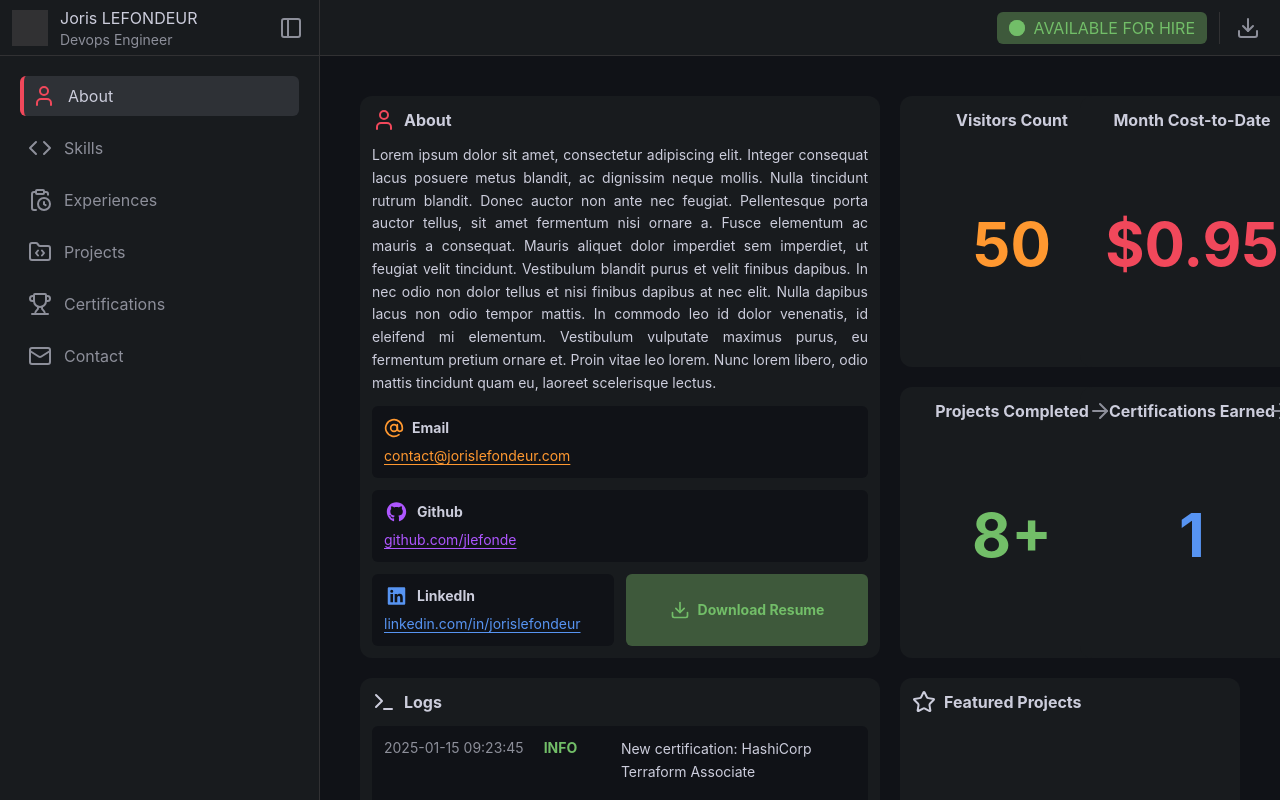
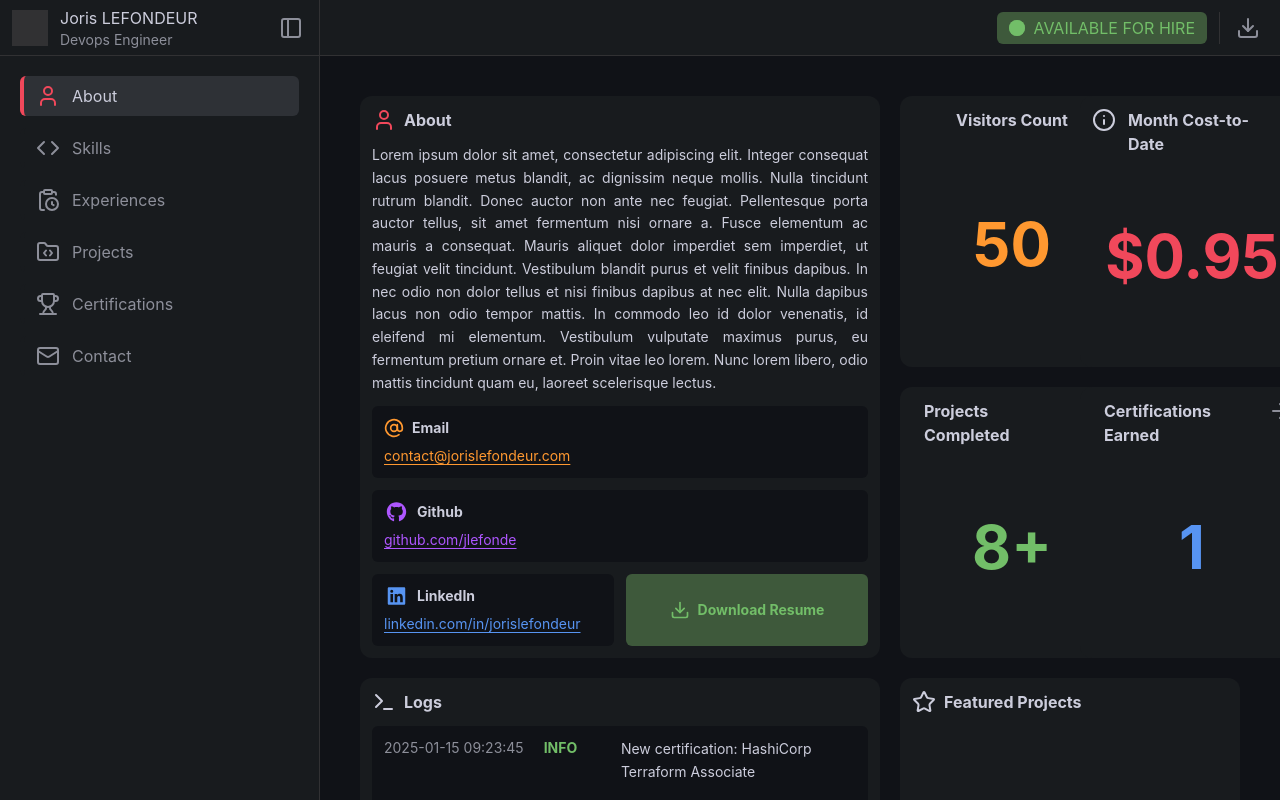
Before and after one commit to jlefonde/portfolio-frontend, a Vue app: page /about in a window 1280 px wide. Built offline with nearby package versions, Linux system fonts and the light colour scheme.

Commit message:
Added collapsable sidebar

```diff
--- /dev/null
+++ b/src/components/InfoTooltip.vue
@@ -0,0 +1,25 @@
+<script setup lang="ts">
+import { InfoIcon } from "lucide-vue-next";
+
+const props = withDefaults(defineProps<{
+  position?: "top" | "bottom" | "left" | "right";
+}>(), {
+  position: "top",
+});
+
+const positionClass = new Map<string, string>([
+  ["top", "bottom-full"],
+  ["bottom", "top-full"],
+  ["left", "right-full"],
+  ["right", "left-full"],
+]);
+</script>
+
+<template>
+  <div class="relative group flex items-center">
+    <InfoIcon class="cursor-help transition-colors text-base-50 hover:text-base-100" />
+    <div :class="positionClass.get(props.position)" class="absolute z-50 m-2 flex w-max origin-right flex-col gap-3 rounded-lg border border-base-150 bg-base-350/95 p-3 text-xs shadow-xl backdrop-blur-sm transition-all duration-200 ease-out scale-0 group-hover:scale-100 opacity-0 group-hover:opacity-100">
+      <slot></slot>
+    </div>
+  </div>
+</template>
--- a/src/components/Sidebar.vue
+++ b/src/components/Sidebar.vue
@@ -2,21 +2,27 @@
 import { routes } from "../router";
 import { useRoute } from "vue-router";
 import { PanelLeftIcon } from "lucide-vue-next";
+import { ref, watch } from "vue";
 
 const route = useRoute();
+
+const sidebarCollapsed = ref(false);
+watch(sidebarCollapsed, (val) => {
+  console.log('Sidebar collapsed:', val);
+});
 </script>
 
 <template>
-  <aside class="bg-base-300 border-base-150 flex h-screen w-80 flex-col border-r">
+  <aside class="bg-base-300 border-base-150 flex h-screen flex-col border-r" :class="sidebarCollapsed ? 'w-24' : 'w-80'">
     <header class="border-base-150 flex h-14 items-center justify-between border-b p-3">
-      <div class="flex items-center gap-3">
-        <div class="bg-base-150 size-9"></div>
-        <div class="flex flex-col">
-          <div class="text-base-50">Joris LEFONDEUR</div>
-          <div class="text-base-100 text-sm">Devops Engineer</div>
+        <div class="flex items-center gap-3" v-if="!sidebarCollapsed">
+          <div class="bg-base-150 size-9"></div>
+          <div class="flex flex-col">
+            <div class="text-base-50">Joris LEFONDEUR</div>
+            <div class="text-base-100 text-sm">Devops Engineer</div>
+          </div>
         </div>
-      </div>
-      <div class="flex item-center size-8 text-base-100 hover:rounded-sm hover:text-base-50 hover:bg-base-150 cursor-pointer" >
+      <div class="flex items-center size-8 text-base-100 hover:rounded-sm hover:text-base-50 hover:bg-base-150 cursor-pointer"  @click="sidebarCollapsed = !sidebarCollapsed" :class="sidebarCollapsed ? 'm-auto' : ''" >
         <PanelLeftIcon class="m-auto"/>
       </div>
     </header>
@@ -24,11 +30,11 @@ const route = useRoute();
       <RouterLink
         v-for="navRoute in routes.filter((r) => r.addToNav === true)"
         :key="navRoute.path"
-        class="group hover:bg-base-200 hover:text-base-50 flex h-10 w-full items-center gap-3 rounded-md p-2"
+        class="group hover:bg-base-200 hover:text-base-50 flex h-10 w-full items-center gap-3 rounded-md p-3 border-l-4 border-base-300"
         :class="
           route.path === navRoute.path
-            ? `border-${navRoute.primaryColor} text-base-50 bg-base-200 border-l-4`
-            : 'text-base-100'
+            ? `border-${navRoute.primaryColor} text-base-50 bg-base-200`
+            : 'text-base-100 hover:border-base-200'
         "
         :to="navRoute.path"
       >
@@ -40,8 +46,11 @@ const route = useRoute();
               : 'text-base-100 group-hover:text-base-50'
           "
         />
-        {{ navRoute.name }}
+        <div v-if="!sidebarCollapsed">{{ navRoute.name }}</div>
       </RouterLink>
     </nav>
   </aside>
 </template>
+
+<style scoped>
+</style>
--- a/src/components/Stat.vue
+++ b/src/components/Stat.vue
@@ -1,5 +1,7 @@
 <script setup lang="ts">
 import { ArrowRight } from "lucide-vue-next";
+import InfoTooltip from "./InfoTooltip.vue";
+import { useSlots } from 'vue'
 
 defineProps<{
   name: string;
@@ -7,15 +9,24 @@ defineProps<{
   color: string;
   redirect?: string;
 }>();
+
+const slots = useSlots()
 </script>
 
 <template>
   <div class="bg-base-300 flex w-full flex-col items-center rounded-xl p-3">
-    <div class="relative flex w-full items-center justify-center">
+    <div class="flex w-full gap-3">
+      <div class="flex-1">
+        <InfoTooltip v-if="slots.default" position="left">
+          <slot></slot>
+        </InfoTooltip>
+      </div>
       <div class="text-base-50 font-bold">{{ name }}</div>
-      <RouterLink v-if="redirect" :to="redirect" class="absolute right-0">
-        <ArrowRight class="text-base-100 hover:rounded-sm hover:text-base-50 hover:bg-base-150" />
-      </RouterLink>
+      <div class="flex-1 text-right">
+        <RouterLink v-if="redirect" :to="redirect">
+          <ArrowRight class="text-base-100 hover:rounded-sm hover:text-base-50 hover:bg-base-150" />
+        </RouterLink>
+      </div>
     </div>
     <div class="m-auto text-6xl font-bold" :class="`text-${color}`">{{ value }}</div>
   </div>
--- a/src/views/About.vue
+++ b/src/views/About.vue
@@ -44,7 +44,11 @@ const navRoute = routes.find((r) => r.path == route.path);
       </div>
     </div>
     <Stat class="col-start-4 row-span-2 min-h-56 min-w-56" name="Visitors Count" value="50" color="orange-light" />
-    <Stat class="col-start-5 row-span-2 min-h-56 min-w-56" name="Month Cost-to-Date" value="$0.95" color="red-light" />
+    <Stat class="col-start-5 row-span-2 min-h-56 min-w-56" name="Month Cost-to-Date" value="$0.95" color="red-light">
+      <div class="flex items-center gap-2 text-base-50">
+        something
+      </div>
+    </Stat>
     <Stat
       class="col-start-4 row-span-2 row-start-3 min-h-56 min-w-56"
       name="Projects Completed"
--- a/src/views/Projects.vue
+++ b/src/views/Projects.vue
@@ -14,8 +14,8 @@ import {
   ListChevronsUpDownIcon,
   ListChevronsDownUpIcon,
   StarIcon,
-  InfoIcon,
 } from "lucide-vue-next"
+import InfoTooltip from "../components/InfoTooltip.vue";
 
 const route = useRoute();
 const navRoute = routes.find((r) => r.path == route.path);
@@ -61,19 +61,16 @@ function toggleAllRows() {
               <th class="px-4 py-3 min-w-30 bg-base-200">Team Size</th>
               <th class="px-4 py-3 bg-base-200">Stack</th>
               <th class="px-4 py-3 bg-base-200 rounded-tr-lg">
-                <div class="relative group flex items-center justify-center">
-                  <InfoIcon class="cursor-help text-base-50 transition-colors hover:text-base-100"/>
-                  <div class="absolute right-full top-1/2 z-50 mr-3 flex w-max origin-right -translate-y-1/2   flex-col gap-3 rounded-lg border border-base-150 bg-base-350/95 p-3 text-xs shadow-xl backdrop-blur-sm transition-all duration-200 ease-out scale-0 group-hover:scale-100 opacity-0 group-hover:opacity-100">
+                <InfoTooltip position="left" class="normal-case font-normal">
                   <div class="flex items-center gap-2 text-base-50">
                     <StarIcon class="size-4" :class="`text-${navRoute?.primaryColor}`"/>
                     <span>Featured Project</span>
                   </div>
                   <div class="flex items-center gap-2 text-base-50">
                     <StarIcon class="size-4 text-base-100"/>
-                      <span>Standard Project</span>
+                    <span>Other Project</span>
                   </div>
-                  </div>
-                </div>
+                </InfoTooltip>
               </th>
             </tr>
           </thead>
```
Lines whose indentation alone changed are shown as unchanged.
